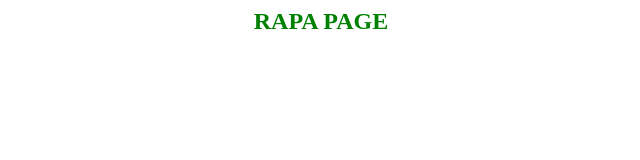
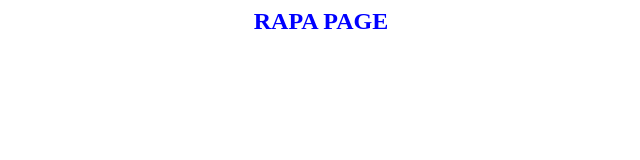
Before and after one commit to myeonghyun-7011/cicdtest, a plain HTML site: page index.html in a window 1280 px wide. Shown: the whole page, without its empty margins (319-959 px from the left). Drawn offline with Linux system fonts and the light colour scheme.

Commit message:
Update index.html

```diff
--- a/index.html
+++ b/index.html
@@ -1,5 +1,5 @@
 <center>
   <h2>
-    <font color="green">RAPA PAGE</font>
+    <font color="blue">RAPA PAGE</font>
   </h2>
 </center>
```
